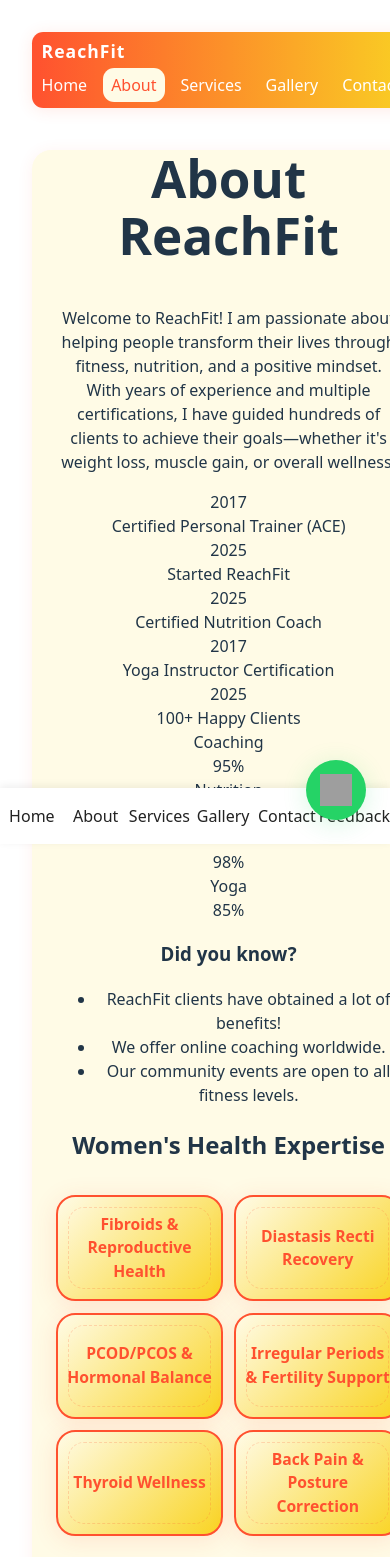
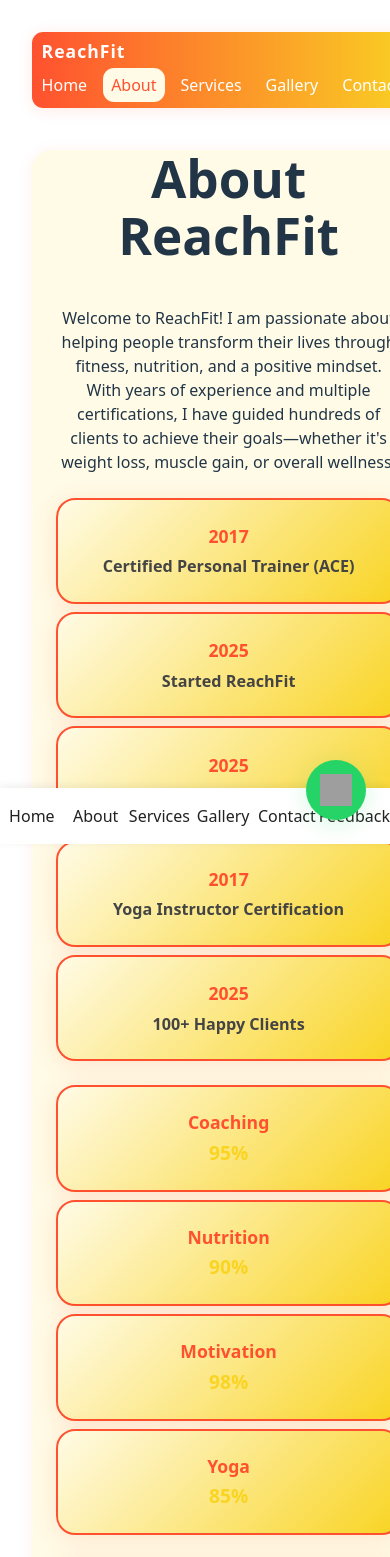
Before and after one commit to sreedevi-wodeyar/reachfit, a React (Vite) app: page /about in a window 390 px wide. Shown: the top 1557 px of the page. Built offline with nearby package versions, Linux system fonts and the light colour scheme; grey boxes are pictures that could not be loaded.

Commit message:
About page: timeline, skills, facts now use responsive squares for all devices

```diff
--- a/src/pages/About.jsx
+++ b/src/pages/About.jsx
@@ -27,35 +27,29 @@ function About() {
       <p>
         Welcome to ReachFit! I am passionate about helping people transform their lives through fitness, nutrition, and a positive mindset. With years of experience and multiple certifications, I have guided hundreds of clients to achieve their goals—whether it's weight loss, muscle gain, or overall wellness.
       </p>
-      {/* Timeline stepper for journey/certifications */}
-      <div className="about-timeline">
+      {/* Timeline squares */}
+      <div className="about-timeline-grid">
         {timeline.map((item, idx) => (
-          <div className="timeline-step" key={idx}>
+          <div className="about-timeline-card" key={idx}>
             <div className="timeline-year">{item.year}</div>
             <div className="timeline-event">{item.event}</div>
           </div>
         ))}
       </div>
-      {/* Animated skill bars */}
-      <div className="about-skills">
-        {skills.map((skill, idx) => (
-          <div className="skill-bar-wrap" key={idx}>
-            <div className="skill-label">{skill.label}</div>
-            <div className="skill-bar-bg">
-              <div className="skill-bar" style={{ width: skill.percent + '%' }} />
-            </div>
-            <span className="skill-percent">{skill.percent}%</span>
+      {/* Skill squares */}
+      <div className="about-skills-grid">
+        {skills.map((s, idx) => (
+          <div className="about-skill-card" key={idx}>
+            <div className="skill-label">{s.label}</div>
+            <div className="skill-percent">{s.percent}%</div>
           </div>
         ))}
       </div>
-      {/* Fun facts section */}
-      <div className="about-facts">
-        <h3>Did you know?</h3>
-        <ul>
-          <li>ReachFit clients have obtained a lot of benefits!</li>
-          <li>We offer online coaching worldwide.</li>
-          <li>Our community events are open to all fitness levels.</li>
-        </ul>
+      {/* Fun facts squares */}
+      <div className="about-facts-grid">
+        <div className="about-fact-card">ReachFit clients have obtained a lot of benefits!</div>
+        <div className="about-fact-card">We offer online coaching worldwide.</div>
+        <div className="about-fact-card">Our community events are open to all fitness levels.</div>
       </div>
       {/* Women's Health Expertise Section */}
       <div className="about-womens-health">
```
